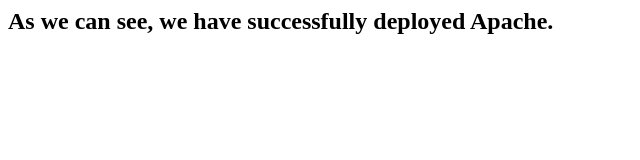
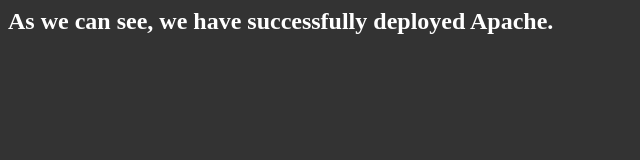
Before and after one commit to omkensey/packt-helm, a plain HTML site: page index.html in a window 1280 px wide. Shown: the whole page, without its empty margins (0-640 px from the left). Drawn offline with Linux system fonts and the light colour scheme.

Commit message:
Added background and header color.

```diff
--- a/index.html
+++ b/index.html
@@ -1,3 +1,4 @@
 <title>Hello Packt Course Attendee!</title>
+<body style="background: #333">
 <p>
-<h2>As we can see, we have successfully deployed Apache.</h2>
+<h2 style="color: #fff">As we can see, we have successfully deployed Apache.</h2>
```
